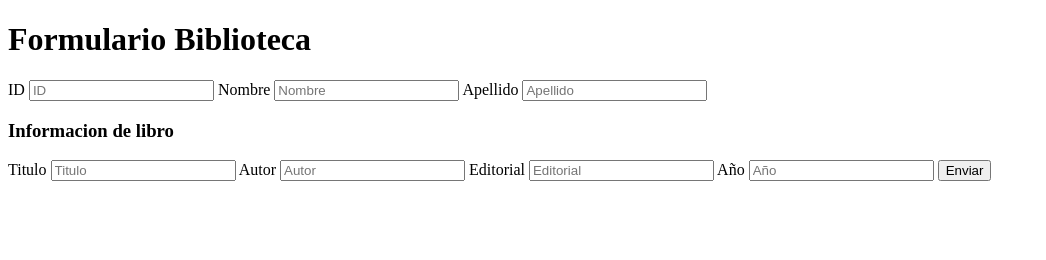
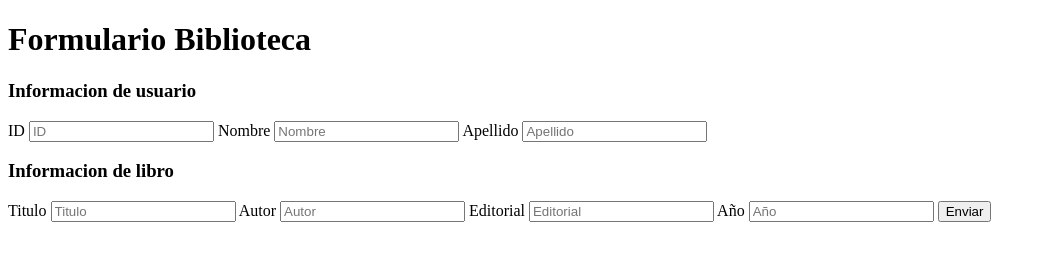
Before and after one commit to Ydelator/Actividad_1_NodeJS_Web_II, a website: page public/index.html in a window 1280 px wide. Shown: the whole page, without its empty margins (0-1046 px from the left). Drawn offline with Linux system fonts and the light colour scheme.

Commit message:
Actualizar index.html

```diff
--- a/public/index.html
+++ b/public/index.html
@@ -8,6 +8,7 @@
 <body>
     <h1>Formulario Biblioteca</h1>
     <form action="http://localhost:3000/formulario" method="post">
+        <h3>Informacion de usuario</h3>
         <label>ID</label>
         <input type="number" name="ID" placeholder="ID">
         <label>Nombre</label>
```
